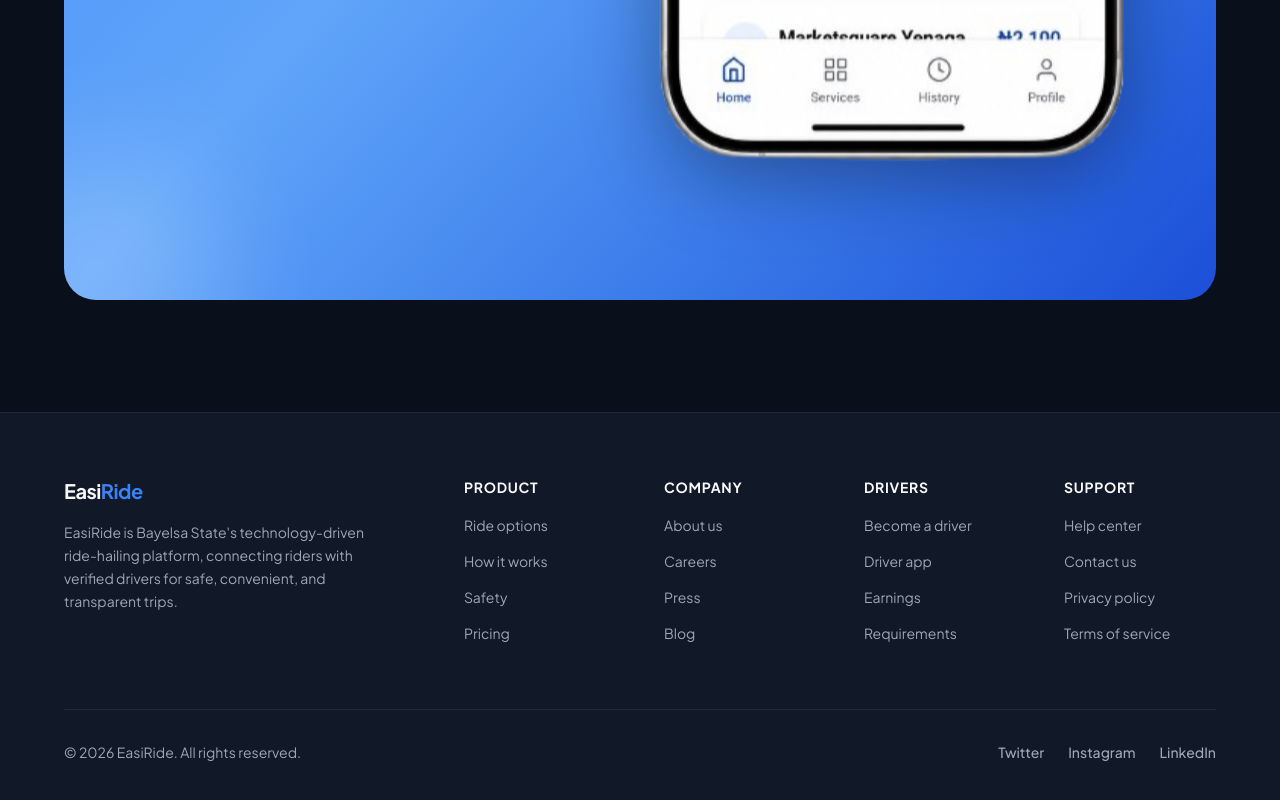
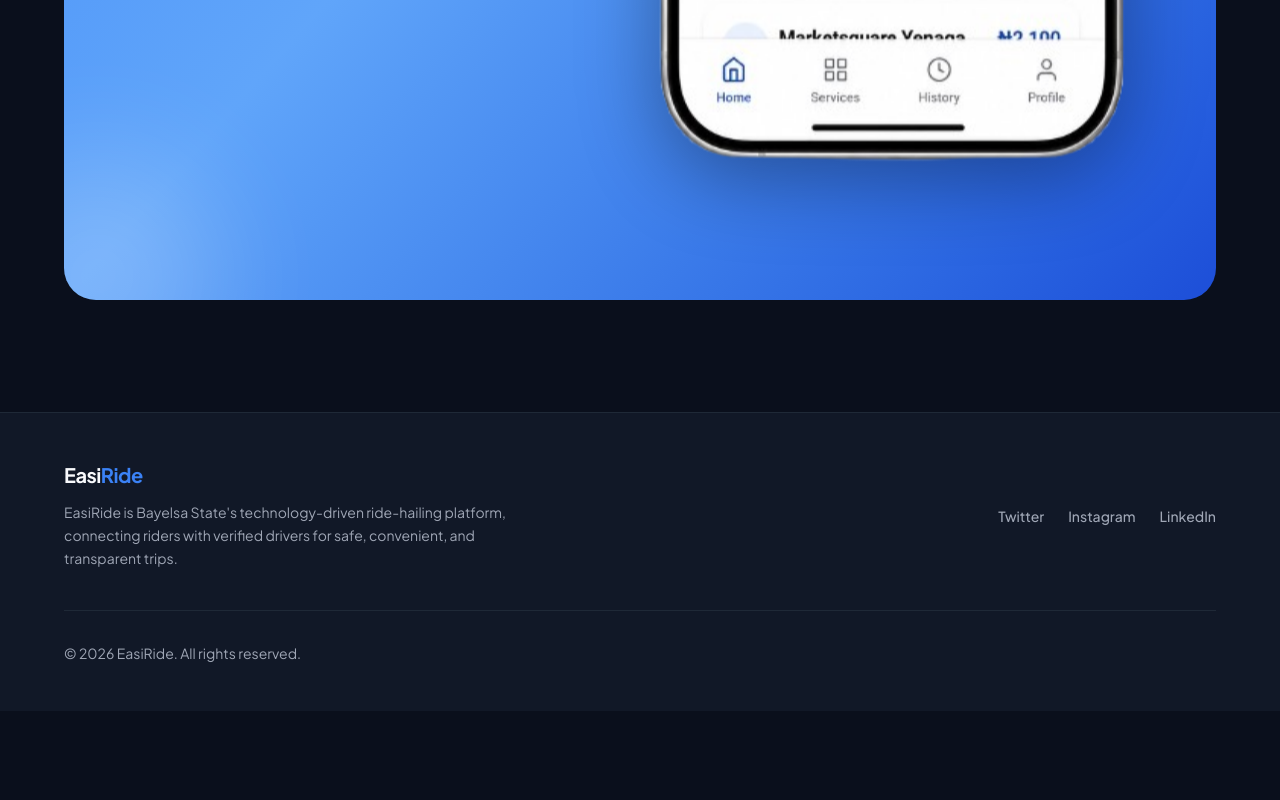
Before and after one commit to ppdanny52/easiride-landing-page, a React (Vite) app: page / in a window 1280 px wide. Shown: the part 8047-8847 px from the top of the page. After the commit the page ends 8758 px from the top, so only its background shows below. Built offline with nearby package versions, Linux system fonts and the light colour scheme.

Commit message:
Update landing page

```diff
--- a/src/components/Footer.tsx
+++ b/src/components/Footer.tsx
@@ -1,67 +1,17 @@
-const footerLinks = {
-  Product: [
-    { label: 'Ride options', href: '#ride-options' },
-    { label: 'How it works', href: '#how-it-works' },
-    { label: 'Safety', href: '#safety' },
-    { label: 'Pricing', href: '#ride-options' },
-  ],
-  Company: [
-    { label: 'About us', href: '#about' },
-    { label: 'Careers', href: '#' },
-    { label: 'Press', href: '#' },
-    { label: 'Blog', href: '#' },
-  ],
-  Drivers: [
-    { label: 'Become a driver', href: '#drive' },
-    { label: 'Driver app', href: '#download' },
-    { label: 'Earnings', href: '#drive' },
-    { label: 'Requirements', href: '#drive' },
-  ],
-  Support: [
-    { label: 'Help center', href: '#' },
-    { label: 'Contact us', href: '#' },
-    { label: 'Privacy policy', href: '#' },
-    { label: 'Terms of service', href: '#' },
-  ],
-};
-
 export function Footer() {
   return (
     <footer className="border-t border-border bg-surface-elevated">
-      <div className="container-wide section-padding !py-16">
-        <div className="grid gap-12 md:grid-cols-2 lg:grid-cols-6">
-          <div className="lg:col-span-2">
+      <div className="container-wide section-padding !py-12">
+        <div className="flex flex-col items-start justify-between gap-8 md:flex-row md:items-center">
+          <div className="max-w-md">
             <a href="#" className="text-xl font-bold tracking-tight">
               <span className="text-ink">Easi</span><span className="text-brand">Ride</span>
             </a>
-            <p className="mt-4 max-w-xs text-sm leading-relaxed text-ink-muted">
+            <p className="mt-3 text-sm leading-relaxed text-ink-muted">
               EasiRide is Bayelsa State's technology-driven ride-hailing platform, connecting riders with verified drivers for safe, convenient, and transparent trips.
             </p>
           </div>
 
-          {Object.entries(footerLinks).map(([category, links]) => (
-            <div key={category}>
-              <h3 className="text-sm font-bold uppercase tracking-wider text-ink">{category}</h3>
-              <ul className="mt-4 space-y-3">
-                {links.map((link) => (
-                  <li key={link.label}>
-                    <a
-                      href={link.href}
-                      className="text-sm text-ink-muted transition-colors hover:text-brand"
-                    >
-                      {link.label}
-                    </a>
-                  </li>
-                ))}
-              </ul>
-            </div>
-          ))}
-        </div>
-
-        <div className="mt-16 flex flex-col items-center justify-between gap-4 border-t border-border pt-8 md:flex-row">
-          <p className="text-sm text-ink-muted">
-            &copy; {new Date().getFullYear()} EasiRide. All rights reserved.
-          </p>
           <div className="flex gap-6">
             {['Twitter', 'Instagram', 'LinkedIn'].map((social) => (
               <a
@@ -74,6 +24,12 @@
             ))}
           </div>
         </div>
+
+        <div className="mt-10 border-t border-border pt-8 text-center md:text-left">
+          <p className="text-sm text-ink-muted">
+            &copy; {new Date().getFullYear()} EasiRide. All rights reserved.
+          </p>
+        </div>
       </div>
     </footer>
   );
```
